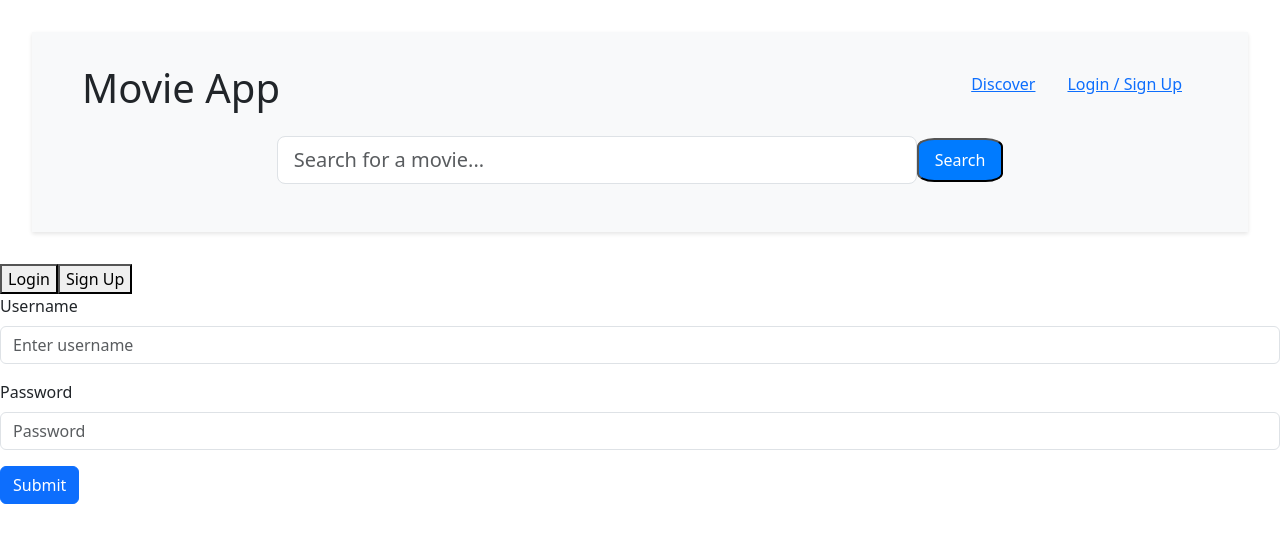
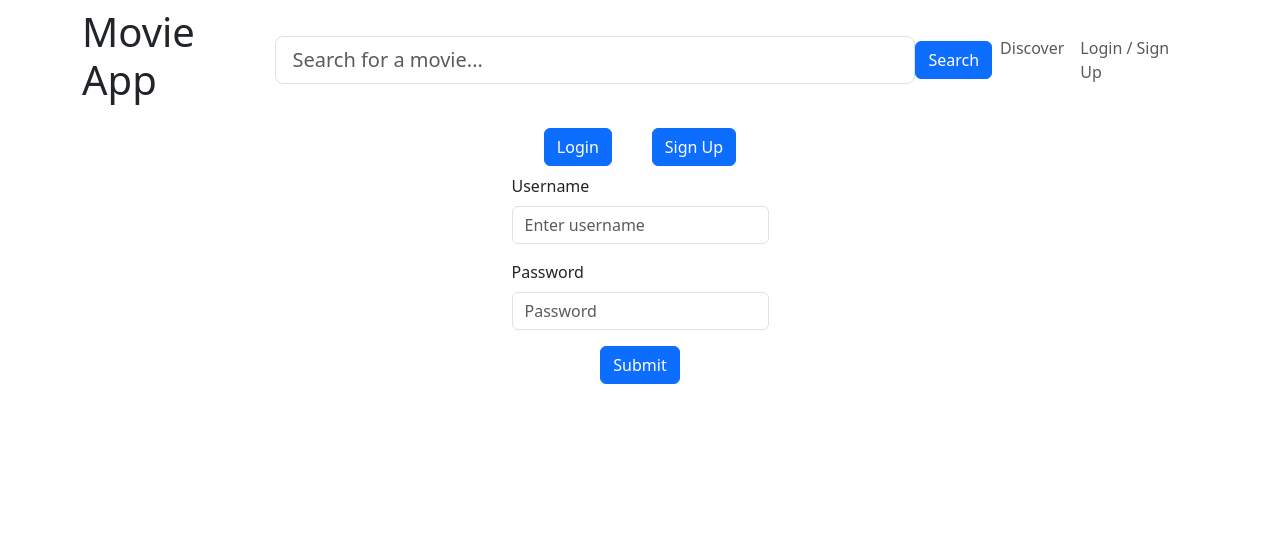
Before and after one commit to carterpaccione/MovieApp, a React (Vite) app in the folder client/: page / in a window 1280 px wide. Shown: the top 542 px of the page. Built offline with nearby package versions, Linux system fonts and the light colour scheme; no server answers.

Commit message:
Some css changes w/ react-bootstrap

```diff
--- a/client/src/components/header.tsx
+++ b/client/src/components/header.tsx
@@ -1,8 +1,13 @@
 import { useState } from "react";
 import { useNavigate } from "react-router-dom";
-import Form from "react-bootstrap/Form";
 
 import AuthService from "../utils/auth";
+
+import Container from "react-bootstrap/Container";
+import Nav from "react-bootstrap/Nav";
+import Navbar from "react-bootstrap/Navbar";
+import Form from "react-bootstrap/Form";
+import Button from "react-bootstrap/Button";
 import "../styles/header.css";
 
 interface ImportMeta {
@@ -12,7 +17,6 @@ interface ImportMeta {
 }
 
 const Header = () => {
-
   const token = AuthService.loggedIn();
   const [query, setQuery] = useState("");
   const navigate = useNavigate();
@@ -37,21 +41,12 @@ const Header = () => {
   };
 
   return (
-    <header>
-      <div className="container">
+    <Navbar>
+      <Container>
         <h1>Movie App</h1>
-        <nav>
-          <ul>
-            <li>
-              <a href="/discover">Discover</a>
-            </li>
-              {token ? <li><a href="/me">My Profile</a></li> : null}
-              {token ? <li><a href="/" onClick={AuthService.logout}>Logout</a></li> : <li><a href="/">Login / Sign Up</a></li>}
-          </ul>
-        </nav>
-      </div>
-      <div className='search-container'>
-        <Form.Control className="search-bar"
+        <Form id="search-container">
+          <Form.Control
+            id="search-bar"
             size="lg"
             type="text"
             placeholder="Search for a movie..."
@@ -60,11 +55,21 @@ const Header = () => {
               setQuery(e.target.value);
             }}
           />
-        <button
-        className="search-button"
-        onClick={() => handleSearch(query)}>Search</button>
-      </div>
-    </header>
+          <Button onClick={() => handleSearch(query)}>Search</Button>
+        </Form>
+        <Nav>
+          <Nav.Link href="/discover">Discover</Nav.Link>
+          {token ? <Nav.Link href="/me">My Profile</Nav.Link> : null}
+          {token ? (
+            <Nav.Link href="/" onClick={AuthService.logout}>
+              Logout
+            </Nav.Link>
+          ) : (
+            <Nav.Link href="/">Login / Sign Up</Nav.Link>
+          )}
+        </Nav>
+      </Container>
+    </Navbar>
   );
 };
 
--- a/client/src/components/login.tsx
+++ b/client/src/components/login.tsx
@@ -5,6 +5,8 @@ import { useMutation } from "@apollo/client";
 
 import { LOGIN } from "../utils/mutations/userMutations";
 import AuthService from "../utils/auth";
+
+import "../styles/launchForm.css";
 
 const Login = () => {
   const [login] = useMutation(LOGIN);
@@ -33,7 +35,7 @@ const Login = () => {
   };
 
   return (
-    <Form onSubmit={handleFormSubmit}>
+    <Form id="form-container" onSubmit={handleFormSubmit}>
       <Form.Group className="mb-3" controlId="formBasicEmail">
         <Form.Label>Username</Form.Label>
         <Form.Control
--- a/client/src/components/signup.tsx
+++ b/client/src/components/signup.tsx
@@ -5,6 +5,8 @@ import { useMutation } from "@apollo/client";
 
 import AuthService from "../utils/auth";
 import { ADD_USER } from "../utils/mutations/userMutations";
+
+import "../styles/launchForm.css";
 
 const Login = () => {
   const [signUp] = useMutation(ADD_USER);
@@ -44,7 +46,7 @@ const Login = () => {
   };
 
   return (
-    <Form onSubmit={handleFormSubmit}>
+    <Form id="form-container" onSubmit={handleFormSubmit}>
         <Form.Group className="mb-3" controlId="formBasicEmail">
         <Form.Label>Email</Form.Label>
         <Form.Control
--- a/client/src/pages/Discover.tsx
+++ b/client/src/pages/Discover.tsx
@@ -1,9 +1,16 @@
 import { useLocation, useNavigate } from "react-router-dom";
 import { useState } from "react";
 import { useQuery } from "@apollo/client";
-import { MovieSearch, IMovie, SeenMovie, Recommendation } from "../models/Movie";
+import {
+  MovieSearch,
+  IMovie,
+  SeenMovie,
+  Recommendation,
+} from "../models/Movie";
 
 import Container from "react-bootstrap/Container";
+import Row from "react-bootstrap/Row";
+import Col from "react-bootstrap/Col";
 import Card from "react-bootstrap/Card";
 import Button from "react-bootstrap/Button";
 
@@ -78,7 +85,8 @@ const Discover = () => {
   };
 
   return (
-    <Container className="discover">
+    <Container>
+      <Row>
         {movies.map((movies: MovieSearch) => (
           <Card key={movies.imdbID}>
             <Card.Img src={movies.Poster} alt={movies.Title} />
@@ -93,12 +101,13 @@ const Discover = () => {
             </Button>
           </Card>
         ))}
-      <Container>
-        <h4>Top</h4>
+      </Row>
+      <Row>
+        <h4>Top 5</h4>
         {topMoviesData?.topMovies.map((movie) => {
           return (
             <Card key={movie.imdbID}>
-              <Card.Img src={movie.poster} alt={movie.title} />
+              <Card.Img id="card-image" src={movie.poster} alt={movie.title} />
               <Card.Title>{movie.title}</Card.Title>
               <Card.Text>{movie.averageRating}</Card.Text>
               <Button
@@ -111,20 +120,22 @@ const Discover = () => {
             </Card>
           );
         })}
-      </Container>
-      <Container>
+      </Row>
+      <Row>
+        <Col sm={2}>
           <h4>Recommended For You</h4>
-        {userListData?.userListData.movies.length === 0 ? (
-          null
-        ) : (
+          {userListData?.userListData.movies.length === 0 ? null : (
             <Button
               onClick={() =>
                 getRecommendations(userListData?.userListData.movies || [])
               }
             >
-          Get
+              Get Recs
             </Button>
           )}
+        </Col>
+        <Col sm={10}>
+          <Row>
             {recommendations.length > 0 &&
               recommendations.map((movie: Recommendation) => (
                 <Card key={movie.imdbID}>
@@ -139,7 +150,9 @@ const Discover = () => {
                   </Button>
                 </Card>
               ))}
-      </Container>
+          </Row>
+        </Col>
+      </Row>
     </Container>
   );
 };
--- a/client/src/pages/Home.tsx
+++ b/client/src/pages/Home.tsx
@@ -1,16 +1,30 @@
 import SignUp from "../components/signup.tsx";
 import Login from "../components/login.js";
 import { useState } from "react";
+
+import Container from "react-bootstrap/Container";
+import Col from "react-bootstrap/Col";
+import Row from "react-bootstrap/Row";
+import Button from "react-bootstrap/Button";
+import "../styles/home.css";
 
 const Home = () => {
   const [formState, setFormState] = useState("login");
 
   return (
-    <div>
-      <button onClick={() => setFormState("login")}>Login</button>
-      <button onClick={() => setFormState("signup")}>Sign Up</button>
-      {formState === "login" ? <Login /> : <SignUp />}
-    </div>
+    <Container id="home-container">
+      <Col id="home-content">
+        <Row>
+          <Col>
+            <Button id="formState-button" onClick={() => setFormState("login")}>Login</Button>
+          </Col>
+          <Col>
+            <Button id="formState-button" onClick={() => setFormState("signup")}>Sign Up</Button>
+          </Col>
+        </Row>
+        <Row>{formState === "login" ? <Login /> : <SignUp />}</Row>
+      </Col>
+    </Container>
   );
 };
 
--- a/client/src/pages/MyProfile.tsx
+++ b/client/src/pages/MyProfile.tsx
@@ -7,6 +7,7 @@ import Row from "react-bootstrap/Row";
 import Col from "react-bootstrap/Col";
 import Card from "react-bootstrap/Card";
 import Button from "react-bootstrap/Button";
+import "../styles/myProfile.css";
 
 import { Recommendation } from "../models/Movie.js";
 
@@ -22,7 +23,9 @@ const MyProfile = () => {
     localStorage.setItem("recommendations", JSON.stringify([]));
   }
 
-  const [recommendations] = useState<Recommendation[]>(JSON.parse(localRecs || "[]"));
+  const [recommendations] = useState<Recommendation[]>(
+    JSON.parse(localRecs || "[]")
+  );
 
   const navigate = useNavigate();
 
@@ -41,32 +44,30 @@ const MyProfile = () => {
   return (
     <Container>
       <Row>
-        <Col>
+          <h3>{data.me.username}'s Profile</h3>
+      </Row>
+      <Row>
+        <Col id="recommended-container">
           <h4>Recommended For You</h4>
           {recommendations.length > 0 ? (
             recommendations.map((movie: Recommendation, index: number) => (
               <Card style={{ width: "18rem" }} key={index}>
                 <Card.Body>
                   <Card.Title>{movie.title}</Card.Title>
-                <Button onClick={() => handleMovieNavigate(movie.imdbID)}>View</Button>
+                  <Button onClick={() => handleMovieNavigate(movie.imdbID)}>
+                    View
+                  </Button>
                 </Card.Body>
               </Card>
             ))
           ) : (
-          <div>No recommendations available.</div>
+            <p>No recommendations available.</p>
           )}
         </Col>
-      </Row>
-      <Row>
-        <Row>
-        <h3>{data.me.username}'s Profile</h3>
-        </Row>
         <Col>
           <MovieTable movies={data.me.movies} />
         </Col>
-      </Row>
-      <Row>
-        <Col>
+        <Col id="friends-container">
           <h3>FriendsList</h3>
           {data.me.friends.length > 0 ? (
             data.me.friends.map((friend: any, index: number) => (
--- a/client/src/styles/discover.css
+++ b/client/src/styles/discover.css
@@ -1,10 +1,3 @@
-.discover {
-    display: flex;
-    flex-wrap: wrap;
-    justify-content: center;
-    margin-top: 20px;
-}
-
 .card {
     margin: 10px;
     padding: 10px;
@@ -12,7 +5,14 @@
     box-shadow: 0 0 10px rgba(0, 0, 0, 0.1);
     background-color: white;
     transition: 0.3s;
-    width: 20%;
+    width: 15%;
     justify-content: center;
     align-items: center;
 }
+
+#card-image {
+    width: 100%;
+    height: 200px;
+    object-fit:scale-down;
+    border-radius: 10px;
+}
--- a/client/src/styles/header.css
+++ b/client/src/styles/header.css
@@ -1,56 +1,12 @@
-header {
-    display: flex;
-    flex-direction: column;
-    justify-content: space-between;
-    align-items: center;
-    padding: 1rem 2rem;
-    background-color: #f8f9fa;
-    box-shadow: 0 2px 4px rgba(0, 0, 0, 0.1);
-    margin: 2rem;
-    padding: 2rem;
-}
-
-.container {
-    display: flex;
-    justify-content: space-between;
-    align-items: center;
-}
-
-nav {
-    display: flex;
-    justify-content: space-between;
-    align-items: center;
-}
-
-nav ul {
-    display: flex;
-    justify-content: space-between;
-    align-items: center;
-    list-style: none;
-}
-
-nav ul li {
-    margin: 0 1rem;
-}
-
-.search-container {
+#search-container {
     display: flex;
     align-items: center;
 }
 
-.search-bar {
+#search-bar {
     display: flex;
     justify-content: space-between;
     align-items: center;
     width: 40rem;
     margin: 1rem 0;
 }
-
-.search-button {
-    position: relative;
-    background-color: #007bff;
-    color: white;
-    border-radius: 20%;
-    padding: 0.5rem 1rem;
-    cursor: pointer;
-}
--- /dev/null
+++ b/client/src/styles/home.css
@@ -0,0 +1,24 @@
+#home-container {
+    display: flex;
+    justify-content: center;
+    align-items: center;
+}
+
+#home-content {
+    display: flex;
+    flex-direction: column;
+    align-items: center;
+    justify-content: center;
+    width: 100%;
+    height: 100%;
+}
+
+#formState-button {
+    margin: 0.5rem;
+    width: max-content;
+}
+
+#formState-button:hover {
+    background-color: greenyellow;
+    color: black;
+}
--- /dev/null
+++ b/client/src/styles/launchForm.css
@@ -0,0 +1,8 @@
+#form-container {
+    display: flex;
+    flex-direction: column;
+    align-items: center;
+    justify-content: center;
+    width: 100%;
+    height: 100%;
+}
--- /dev/null
+++ b/client/src/styles/myProfile.css
@@ -0,0 +1,26 @@
+#recommended-container {
+    display: flex;
+    flex-direction: column;
+    align-items: center;
+    justify-content: center;
+    width: 100%;
+    height: 100%;
+}
+
+#friends-container {
+    display: flex;
+    flex-direction: column;
+    align-items: center;
+    justify-content: center;
+    width: 100%;
+    height: 100%;
+}
+
+#movies-container {
+    display: flex;
+    flex-direction: column;
+    align-items: center;
+    justify-content: center;
+    width: 100%;
+    height: 100%;
+}
```
Lines whose indentation alone changed are shown as unchanged.
